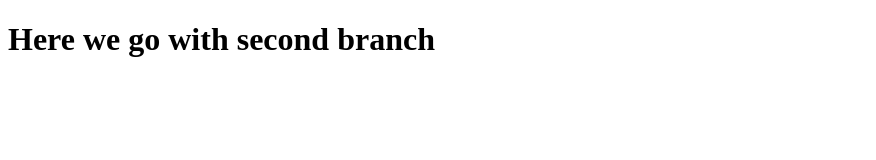
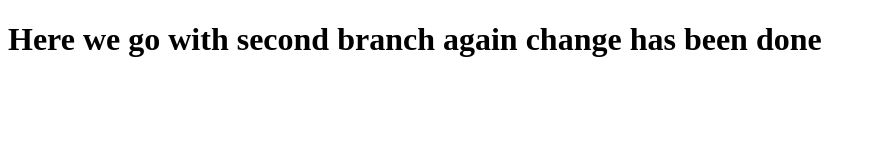
Before and after one commit to Chitresh2126/Git_Learn, a plain HTML site: page index.html in a window 1280 px wide. Shown: the whole page, without its empty margins (0-876 px from the left). Drawn offline with Linux system fonts and the light colour scheme.

Commit message:
Again changes on second Branch

```diff
--- a/index.html
+++ b/index.html
@@ -7,6 +7,6 @@
     <title>Document</title>
 </head>
 <body>
-    <h1>Here we go with second branch<h1>
+    <h1>Here we go with second branch again change has been done<h1>
 </body>
 </html>
```
